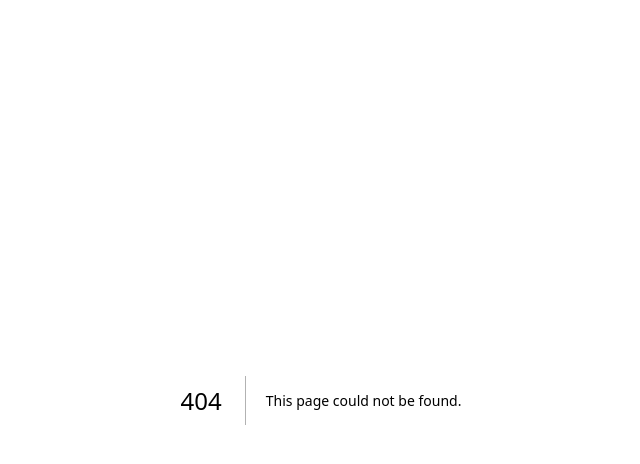
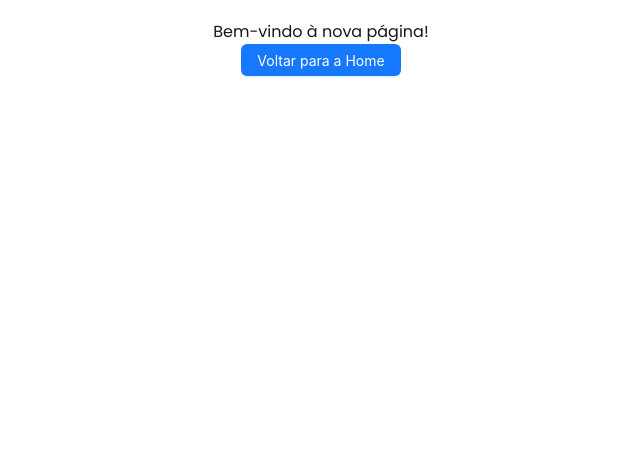
Before and after one commit to marxhanna/instituto, a Next.js app: page /projeto in a window 1280 px wide. Before the commit this address had no page. Shown: the top 464 px of the page, without its empty margins (319-959 px from the left). Built offline with nearby package versions, Linux system fonts and the light colour scheme.

Commit message:
RAHHHHHHHH

```diff
--- a/app/globals.css
+++ b/app/globals.css
@@ -46,6 +46,7 @@ body {
   background-color: rgba(0, 0, 0, 0.85);
   width: 100%;
   margin: 0 auto;
+  padding: 1% 5% 0% 5%;
 }
 
 .floating-header .logo-header img {
@@ -190,7 +191,7 @@ body {
 .nossosProjetos {
   font-family: "Poppins";
   background-color: #f2f1f6;
-  height: 100vh;
+  height: 120vh;
 }
 
 .title {
@@ -349,7 +350,7 @@ body {
 
 .playlist {
   background-color: #f2f1f6;
-  height: 130vh;
+  height: 160vh;
 }
 
 .playlistContainer {
@@ -358,7 +359,7 @@ body {
 
 .mvv {
   background-color: white;
-  height: 120vh;
+  height: 150vh;
   box-shadow: 0px 5px 20px rgba(0, 0, 0, 0.2);
 }
 
--- a/app/page.tsx
+++ b/app/page.tsx
@@ -2,7 +2,7 @@
 
 import React, { useEffect, useState } from "react";
 import { Carousel } from "antd";
-import { LeftOutlined, RightOutlined } from "@ant-design/icons";
+import Link from "next/link";
 import 'antd/dist/reset.css';
 import carrossel1 from '../app/img/carrossel1.png';
 import carrossel2 from '../app/img/carrossel2.png';
@@ -46,6 +46,32 @@ const HomePage = () => {
   };
 
   useEffect(() => {
+    if (typeof window === "undefined") return; // Garante que só execute no cliente
+
+    const handleScroll = () => {
+      const header = document.getElementById("header") as HTMLElement | null;
+      const section1 = document.getElementById("section1") as HTMLElement | null;
+
+      if (!header || !section1) return;
+
+      const section1Bottom = section1.offsetTop + section1.offsetHeight;
+      const scrollY = window.scrollY || window.pageYOffset;
+
+      if (scrollY >= section1Bottom) {
+        header.classList.add("solid");
+        header.classList.remove("transparent");
+      } else {
+        header.classList.add("transparent");
+        header.classList.remove("solid");
+      }
+    };
+
+    window.addEventListener("scroll", handleScroll);
+    return () => window.removeEventListener("scroll", handleScroll); // Cleanup
+  }, []);
+
+
+  useEffect(() => {
     const options = { method: 'GET', headers: { 'User-Agent': 'insomnia/10.3.0' } };
     fetch('http://dev.nobisapp.com.br/institute/', options)
       .then(response => response.json())
@@ -70,9 +96,9 @@ const HomePage = () => {
         <div className='navInfo'>
         <nav>
           <ul>
-            <li style={{ marginLeft: '-55%' }}><a href="#section1">Sobre</a></li>
-            <li style={{ marginLeft: '20%' }}><a href="#section2">Projetos</a></li>
-            <li style={{ marginLeft: '20%' }}><a href="#section3">Nobis</a></li>
+            <li style={{ marginLeft: '-55%' }}><a href="#sobre">Sobre</a></li>
+            <li style={{ marginLeft: '20%' }}><Link href="/projetos">Projetos</Link></li>
+            <li style={{ marginLeft: '20%' }}><Link href="#nobis">Nobis</Link></li>
           </ul>
         </nav>
         <a href="conectividade-em-servicos/index.html" className="button-header"><span className="gradient-text">Contato</span></a>
@@ -84,7 +110,7 @@ const HomePage = () => {
         </div>
       </div>
     </header>
-    <div style={{ position: 'relative', height: '100vh', width: '100vw', overflow: 'hidden' }}>
+    <div style={{ position: 'relative', height: '100vh', width: '100vw', overflow: 'hidden' }} id="section1">
       <Carousel
         autoplay
         effect="fade"
@@ -265,10 +291,10 @@ const HomePage = () => {
     <div className="equipe">
       <div className="content">
         <div className="sectionContent">
-          <div className="carousel">
+          <div className="carousel" style={{ width: "30%" }}>
             <TeamCarousel />
           </div>
-          <div className="text">
+          <div className="text" style={{ width: "100%" }}>
             <div className='title'>
               <p>As faces por trás <a style={{ letterSpacing: "-4px", marginLeft: "1%" }}>----------------</a></p>
               <h1>Quem somos <a className="gradient-text">nós?</a></h1>
@@ -281,7 +307,7 @@ const HomePage = () => {
         </div>
       </div>
     </div>
-    <div className="resultados">
+    {/* <div className="resultados">
       <div className="content">
         <div className="resultadosContent">
           <div className="title">
@@ -307,7 +333,7 @@ const HomePage = () => {
           </div>
         </div>
       </div>
-    </div>
+    </div> */}
     </>
   );
 };
--- /dev/null
+++ b/app/projeto/page.tsx
@@ -0,0 +1,13 @@
+import { Button } from "antd";
+import Link from "next/link";
+
+export default function MinhaPagina() {
+  return (
+    <div style={{ padding: "20px", textAlign: "center" }}>
+      <h1>Bem-vindo à nova página!</h1>
+      <Button type="primary">
+        <Link href="/">Voltar para a Home</Link>
+      </Button>
+    </div>
+  );
+}
--- /dev/null
+++ b/app/projetos/page.tsx
@@ -0,0 +1,13 @@
+import { Button } from "antd";
+import Link from "next/link";
+
+export default function Projetos() {
+  return (
+    <div style={{ padding: "20px", textAlign: "center" }}>
+      <h1>Bem-vindo à nova página!</h1>
+      <Button type="primary">
+        <Link href="/">Voltar para a Home</Link>
+      </Button>
+    </div>
+  );
+}
```
